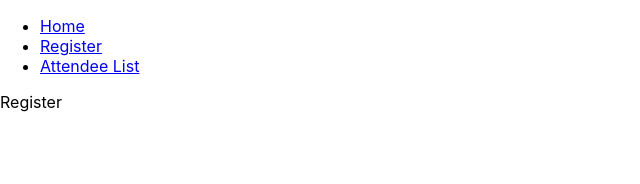
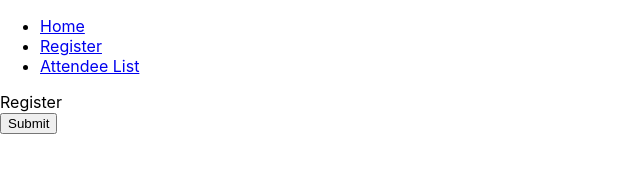
Before and after one commit to sherazc/icna, a React (Create React App) app in the folder icna-register/icna-register-ui/: page /event/1/register in a window 1280 px wide. Shown: the top 184 px of the page, without its empty margins (0-640 px from the left). Built offline with nearby package versions, Linux system fonts and the light colour scheme; no server answers.

Commit message:
ICNA Register - Registration UI

```diff
--- a/icna-register/icna-register-ui/src/components/AttendeeList.tsx
+++ b/icna-register/icna-register-ui/src/components/AttendeeList.tsx
@@ -23,7 +23,7 @@ export const AttendeeList: React.FC<Props> = () => {
         registerApis()
             .findAttendeeByEventId(eventId)
             .then((attendeesRes) => setAttendees(attendeesRes))
-    }, []);
+    }, [eventId]);
 
     // Use data table
     const buildAttendeeGrid = (attendeesArray: AttendeeDto[]) => {
--- a/icna-register/icna-register-ui/src/components/Register.tsx
+++ b/icna-register/icna-register-ui/src/components/Register.tsx
@@ -1,8 +1,31 @@
-import React from "react";
+import React, {useEffect} from "react";
+import {useParams} from "react-router-dom";
 
 interface Props {
 }
 
 export const Register: React.FC<Props> = () => {
-    return <>Register</>
-}
+
+    const {eventId, registrationId} = useParams();
+
+    useEffect(() => {
+        if (!eventId) {
+            return;
+        }
+
+    }, []);
+    const onSubmit = (event: React.FormEvent<HTMLFormElement>) => {
+        event.preventDefault();
+        console.log("Submitting", new Date());
+    }
+
+    return (
+        <div>
+            <div>Register</div>
+            <form action="#" onSubmit={onSubmit}>
+
+                <input type="submit" value="Submit"/>
+            </form>
+        </div>
+    );
+};
```
